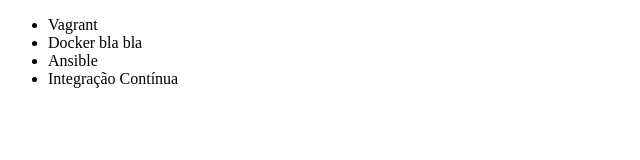
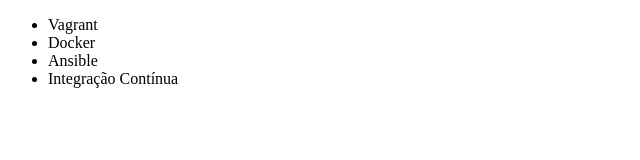
Before and after one commit to Lucas-M-Santos/alura-git, a plain HTML site: page lucas/index.html in a window 1280 px wide. Shown: the full height of the page, 0-640 px from the left. Drawn offline with Linux system fonts and the light colour scheme.

Commit message:
fulano index

```diff
--- a/lucas/index.html
+++ b/lucas/index.html
@@ -7,7 +7,7 @@
 <body>
     <ul>
         <li>Vagrant</li>
-        <li>Docker bla bla</li>
+        <li>Docker</li>
         <li>Ansible</li>
         <li>Integração Contínua</li>
     </ul>
```
